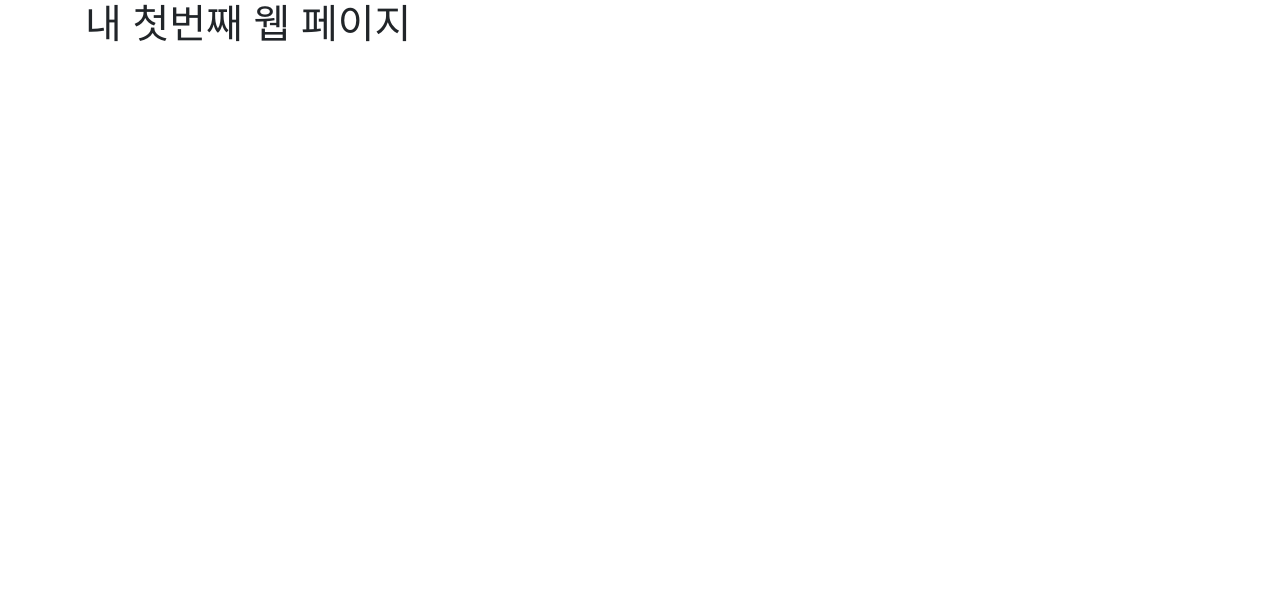
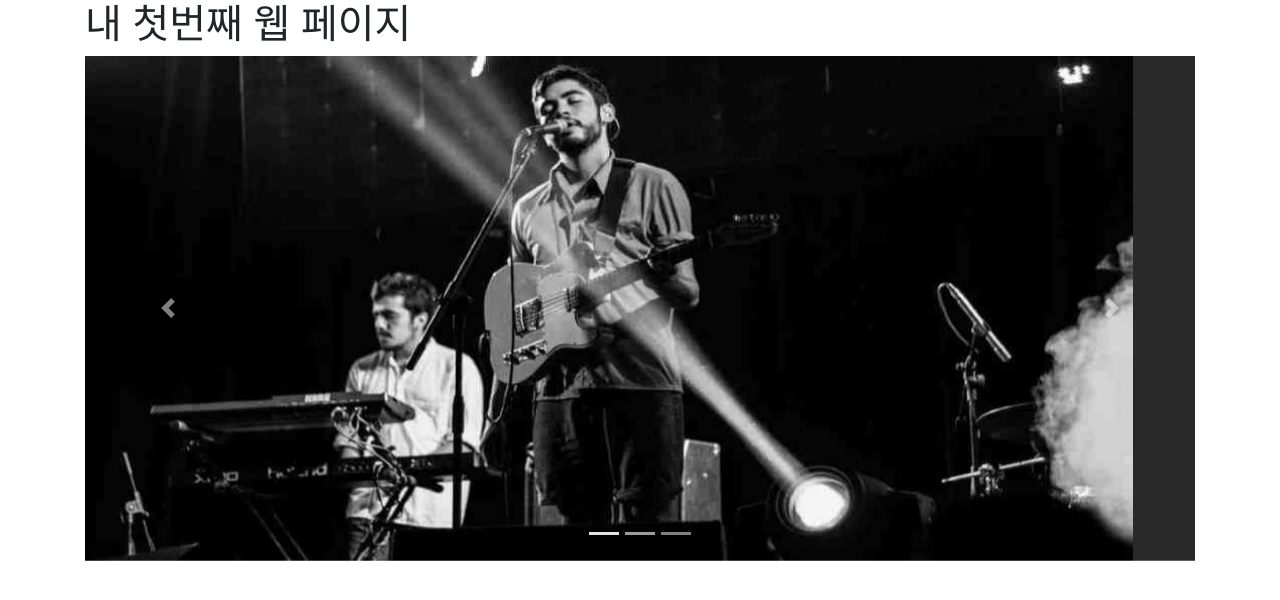
Before and after one commit to sanghshlsh/my-first-webpage, a plain HTML site: page index.html in a window 1280 px wide. Drawn offline with nearby package versions, Linux system fonts and the light colour scheme.

Commit message:
add carousel

```diff
--- a/index.html
+++ b/index.html
@@ -1,5 +1,6 @@
 <!DOCTYPE html>
 <html>
+
 <head>
     <meta charset='utf-8'>
     <meta name='viewport' content='width=device-width, initial-scale=1'>
@@ -12,10 +13,33 @@
     <style>
     </style>
 </head>
+
 <body>
     <div class="container">
         <h1>내 첫번째 웹 페이지</h1>
+    </div>
 
+    <div class="container">
+        <div class="carousel slide" data-ride="carousel" id="demo">
+            <ul class="carousel-indicators">
+                <li data-target="#demo" data-slide-to="0" class="active"></li>
+                <li data-target="#demo" data-slide-to="1"></li>
+                <li data-target="#demo" data-slide-to="2"></li>
+            </ul>
+
+            <div class="carousel-inner">
+                <div class="carousel-item active"><img src="chicago.jpg" alt="" class="d-block w-100"></div>
+                <div class="carousel-item"><img src="la.jpg" alt="" class="d-block w-100"></div>
+                <div class="carousel-item"><img src="ny.jpg" alt="" class="d-block w-100"></div>
+            </div>
+
+            <a href="#demo" data-slide="prev" class="carousel-control-prev"><span
+                    class="carousel-control-prev-icon"></span></a>
+            <a href="#demo" data-slide="next" class="carousel-control-next"><span
+                    class="carousel-control-next-icon"></span></a>
+        </div>
     </div>
+
 </body>
+
 </html>
```
Also changed, not shown: chicago.jpg (added), la.jpg (added), ny.jpg (added).
